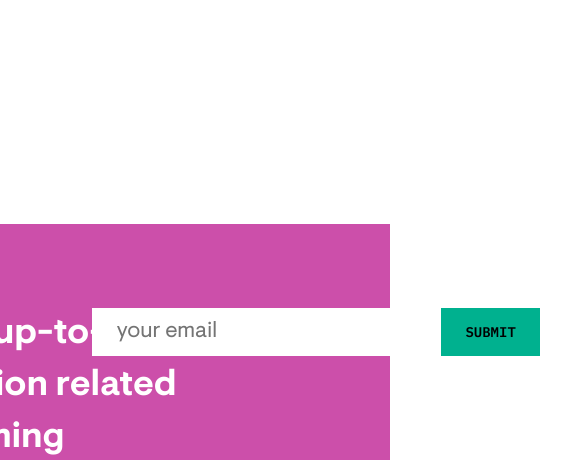
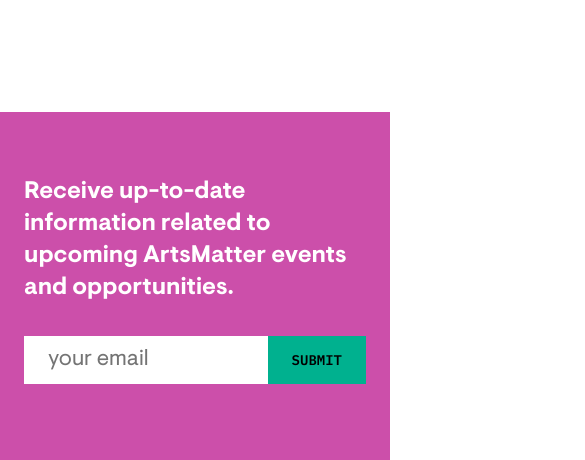
Before and after one commit to Arts-Matter/gatsby-site, a Gatsby site: page / in a window 390 px wide. Shown: the part 5350-5810 px from the top of the page, 585 px wide, since content can reach past the window. Built offline with nearby package versions, Linux system fonts and the light colour scheme; Gatsby itself is replaced by a stand-in of ours.

Commit message:
Add mobile styles

```diff
--- a/src/components/footerContactForm.scss
+++ b/src/components/footerContactForm.scss
@@ -59,3 +59,44 @@
     cursor: pointer;
   }
 }
+
+@media only screen and (max-width: 1080px) {
+  .footer-contact__container {
+    margin: 32px 0 40px 0;
+    display: block;
+  }
+
+  .footer-contact__content {
+    width: 100%;
+    font-size: 24px;
+    line-height: 32px;
+  }
+
+  .contact-form {
+    width: 100%;
+    justify-content: flex-start;
+  }
+
+  .contact-form__container {
+    height: 96px;
+  }
+
+  .contact-form__form {
+    margin-top: 32px;
+  }
+
+  .contact-form__input {
+    flex: 1 1 auto;
+    width: 50%;
+  }
+}
+
+@media only screen and (max-width: 889px) {
+  .footer-contact {
+    margin-top: var(--formElementHeight);
+  }
+
+  .footer-contact__container {
+    padding: 32px 24px 24px 24px;
+  }
+}
```
